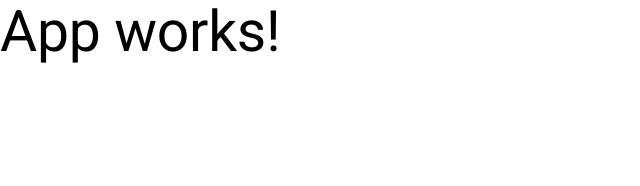
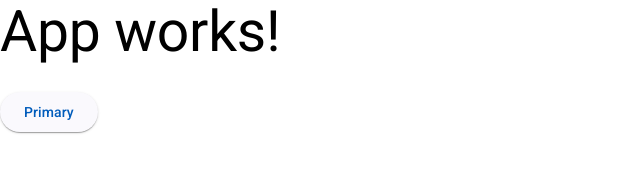
Before and after one commit to IldoRamos/helpdesk-front-angular, an Angular app: page / in a window 1280 px wide. Shown: the top 186 px of the page, without its empty margins (0-640 px from the left). Built offline with nearby package versions, Linux system fonts and the light colour scheme.

Commit message:
inclusão de imports de  angular material utilizados no projeto

```diff
--- a/src/app/app.component.html
+++ b/src/app/app.component.html
@@ -1 +1,2 @@
 <h1>App works!</h1>
+<button mat-raised-button color="red">Primary</button>
```
Also changed, not shown: src/app/app.module.ts (+49 -1 lines).
